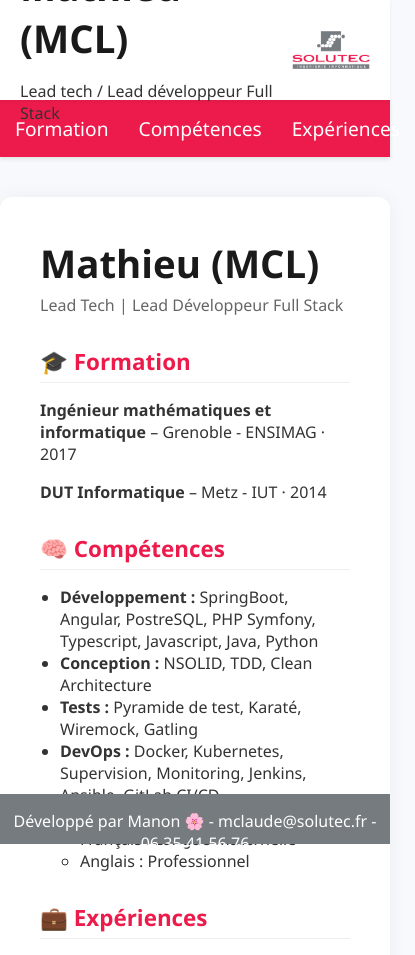
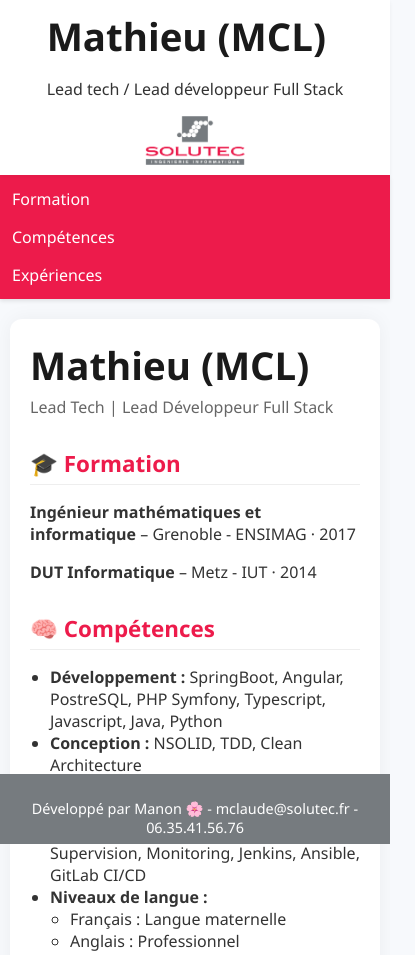
Before and after one commit to ManonSOLUTEC/CV_Mathieu_MCL, a plain HTML site: page index.html in a window 390 px wide. Shown: the top 955 px of the page, 415 px wide, since content can reach past the window. Drawn offline with Linux system fonts and the light colour scheme.

Commit message:
[UPDATE] responsive

```diff
--- a/style.css
+++ b/style.css
@@ -262,3 +262,39 @@ a:hover {
 .dialog-content button:hover {
   background-color: #c50935;
 }
+
+@media (max-width: 600px) {
+  .sticky-header {
+    flex-direction: column;
+    height: auto;
+    padding: 10px;
+  }
+
+  .logo {
+    width: 100px;
+  }
+
+  .navbar {
+    top: 170px;
+  }
+
+  .navbar ul {
+    flex-direction: column;
+    align-items: flex-start;
+  }
+
+  .navbar ul li a {
+    font-size: 1em;
+    padding: 8px 12px;
+  }
+
+  .container {
+    margin: 20px 10px;
+    padding: 20px;
+  }
+
+  .footer {
+    font-size: 0.9em;
+    padding: 10px 0;
+  }
+}
```
